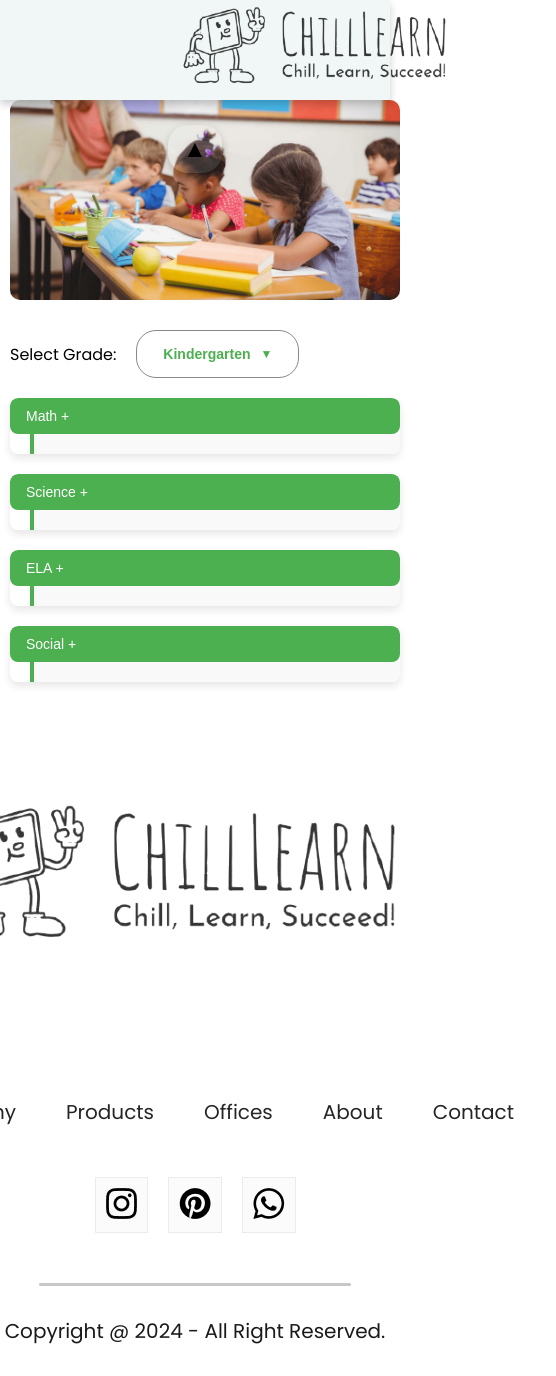
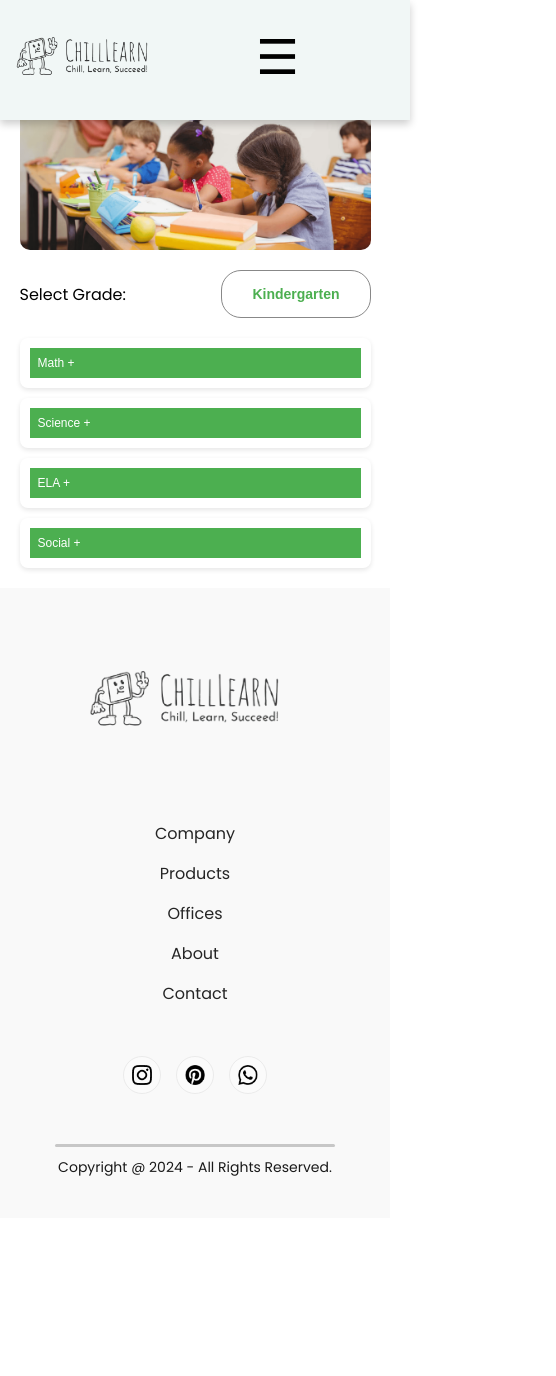
Before and after one commit to gaoaaron1/ChillLearn, a React (Create React App) app in the folder frontend/: page /grade1 in a window 390 px wide. Shown: the whole page, 556 px wide, since content can reach past the window. After the commit the page ends 1218 px from the top, so only its background shows below. Built offline with nearby package versions, Linux system fonts and the light colour scheme.

Commit message:
Added media queries for all mobile devices

```diff
--- a/frontend/src/Components/Footer/Footer.css
+++ b/frontend/src/Components/Footer/Footer.css
@@ -4,7 +4,9 @@
     justify-content: center;
     align-items: center;
     gap: 50px;
-
+    padding: 40px 20px;
+    background: #f9f9f9;
+    text-align: center;
 }
 
 .footer-logo {
@@ -13,22 +15,28 @@
     gap: 20px;
 }
 
-.footer-logo p {
-    color: #383838;
-    font-size: 46px;
-    font-weight: 700;
+.footer-logo img {
+    max-width: 500px; /* Ensure the logo resizes on smaller screens */
 }
 
 .footer-links {
     display: flex;
+    flex-wrap: wrap;
     list-style: none;
-    gap: 50px;
+    gap: 30px;
     color: #252525;
     font-size: 20px;
+    padding: 0;
+    margin: 0;
 }
 
 .footer-links li {
     cursor: pointer;
+    transition: color 0.3s ease;
+}
+
+.footer-links li:hover {
+    color: #555;
 }
 
 .footer-social-icon {
@@ -41,17 +49,25 @@
     padding-bottom: 6px;
     background: #fbfbfb;
     border: 1px solid #ebebeb;
+    border-radius: 50%;
+    display: flex;
+    justify-content: center;
+    align-items: center;
+}
+
+.footer-icons-container img {
+    width: 30px;
+    height: 30px;
 }
 
 .footer-copyright {
     display: flex;
     flex-direction: column;
     align-items: center;
-    gap: 30px;
+    gap: 10px;
     width: 100%;
-    margin-bottom: 30px;
     color: #1a1a1a;
-    font-size: 20px;
+    font-size: 16px;
 }
 
 .footer-copyright hr {
@@ -61,3 +77,49 @@
     height: 3px;
     background: #c7c7c7;
 }
+
+/* Mobile Responsiveness */
+@media (max-width: 768px) {
+    .footer-links {
+        gap: 20px;
+        font-size: 18px;
+    }
+
+    .footer-icons-container {
+        padding: 8px;
+    }
+
+    .footer-icons-container img {
+        width: 25px;
+        height: 25px;
+    }
+
+    .footer-logo img {
+        max-width: 120px;
+    }
+}
+
+@media (max-width: 480px) {
+    .footer-links {
+        flex-direction: column;
+        gap: 15px;
+        font-size: 16px;
+    }
+
+    .footer-social-icon {
+        gap: 15px;
+    }
+
+    .footer-icons-container img {
+        width: 20px;
+        height: 20px;
+    }
+
+    .footer-logo img {
+        max-width: 300px;
+    }
+
+    .footer-copyright {
+        font-size: 14px;
+    }
+}
--- a/frontend/src/Components/Footer/Footer.jsx
+++ b/frontend/src/Components/Footer/Footer.jsx
@@ -1,15 +1,15 @@
-import React from 'react'
-import './Footer.css'
-import footer_logo from '../Assets/logo2.png'
-import instagram_icon from '../Assets/instagram_icon.png'
-import pintester_icon from '../Assets/pintester_icon.png'
-import whatsapp_icon from '../Assets/whatsapp_icon.png'
+import React from 'react';
+import './Footer.css';
+import footer_logo from '../Assets/logo2.png';
+import instagram_icon from '../Assets/instagram_icon.png';
+import pintester_icon from '../Assets/pintester_icon.png';
+import whatsapp_icon from '../Assets/whatsapp_icon.png';
 
 const Footer = () => {
     return (
         <div className="footer">
             <div className="footer-logo">
-                <img src={footer_logo} alt="" />
+                <img src={footer_logo} alt="Footer Logo" />
             </div>
             <ul className="footer-links">
                 <li>Company</li>
@@ -20,21 +20,21 @@ const Footer = () => {
             </ul>
             <div className="footer-social-icon">
                 <div className="footer-icons-container">
-                    <img src={instagram_icon} alt="" />
+                    <img src={instagram_icon} alt="Instagram" />
                 </div>
                 <div className="footer-icons-container">
-                    <img src={pintester_icon} alt="" />
+                    <img src={pintester_icon} alt="Pintester" />
                 </div>
                 <div className="footer-icons-container">
-                    <img src={whatsapp_icon} alt="" />
+                    <img src={whatsapp_icon} alt="WhatsApp" />
                 </div>
             </div>
             <div className="footer-copyright">
                 <hr />
-                <p>Copyright @ 2024 - All Right Reserved.</p>
+                <p>Copyright @ 2024 - All Rights Reserved.</p>
             </div>
         </div>
-    )
-}
+    );
+};
 
-export default Footer
+export default Footer;
--- a/frontend/src/Components/Hero/Hero.css
+++ b/frontend/src/Components/Hero/Hero.css
@@ -100,3 +100,54 @@
 .start-studying-btn:hover img {
     transform: translateX(5px); /* Slightly move the arrow to the right */
 }
+
+/* Mobile Responsiveness */
+@media (max-width: 768px) {
+    .hero {
+        flex-direction: column;
+        align-items: center;
+        padding: 20px;
+    }
+
+    .hero-left {
+        padding-left: 20px;
+        text-align: center;
+    }
+
+    .hero-left h2 {
+        font-size: 24px;
+    }
+
+    .hero-left p {
+        font-size: 32px;
+    }
+
+    .hero-latest-btn {
+        width: 100%;
+        height: 60px;
+        font-size: 18px;
+    }
+
+    .hero-right {
+        margin-top: 20px;
+    }
+
+    .hero-image {
+        width: 90%;
+    }
+}
+
+@media (max-width: 480px) {
+    .hero-left p {
+        font-size: 24px;
+    }
+
+    .hero-latest-btn {
+        font-size: 16px;
+        height: 50px;
+    }
+
+    .start-studying-btn {
+        font-size: 16px;
+    }
+}
--- a/frontend/src/Components/Navbar/Navbar.css
+++ b/frontend/src/Components/Navbar/Navbar.css
@@ -1,7 +1,7 @@
 /* Sidebar2 Container */
 .sidebar2-container {
     position: relative;
-    width: 100vw;
+    width: 100%;
     height: auto;
   }
 
@@ -66,7 +66,7 @@
     justify-content: space-between; /* Evenly space items horizontally */
     height: 100%; /* Full height to fill the sidebar */
     padding: 0 100px; /* Add padding for sides */
-    margin-left: 20px; /* Add margin to the left for spacing */
+    margin-left: -125px; /* Add margin to the left for spacing */
     transition: opacity 0.3s ease; /* Smooth transition for visibility */
   }
 
@@ -242,3 +242,130 @@
   padding: 10px 0; /* Restore padding */
   margin: 10px 0; /* Restore margin */
 }
+
+.hamburger {
+  display: none;
+  font-size: 30px;
+  background: transparent;
+  border: none;
+  cursor: pointer;
+}
+
+
+
+
+/* Hide the toggle button on mobile */
+@media (max-width: 768px) {
+  .toggle-btn {
+    display: none; /* Hide the toggle button on mobile */
+  }
+
+  .nav-logo {
+    display: flex; /* Flex layout for logo */
+    align-items: left; /* Center items vertically */
+    margin: 20px 0; /* Adjust margin to reduce space */
+  }
+
+    /* Image and text styles within the logo */
+  .nav-logo img {
+    height: 125px; /* Increased size for logo image */
+    margin-right: 50px; /* Space between logo and text */
+    padding-left: -20px;
+  }
+
+
+  .hamburger {
+    display: block; /* Show hamburger menu */
+    position: absolute; /* Position the hamburger menu on top */
+    bottom: -10px; /* Adjust the position as needed */
+    left: 400px; /* Move the hamburger icon more to the left */
+    font-size: 48px; /* Make the hamburger icon smaller */
+    z-index: 1001; /* Ensure it appears above other elements */
+  }
+
+  /* Nav menu on mobile */
+  .nav-menu {
+    display: none; /* Hide menu by default */
+    position: absolute;
+    top: 70px; /* Adjust position */
+    left: 0;
+    width: 100%;
+    background-color: rgba(241,247,246,255);
+    flex-direction: column;
+    gap: 20px;
+    padding: 20px;
+    transition: all 0.3s ease;
+  }
+
+  .nav-menu.open {
+    display: flex; /* Show menu when hamburger is clicked */
+    width: 100%;
+    left: 0px;
+  }
+
+  /* Optional: Adding overlay when menu is open */
+  .navbar.open {
+    background-color: rgba(0, 0, 0, 0.7); /* Dark background behind the menu */
+    color: white;
+  }
+}
+
+
+/* Optionally add an overlay effect when menu is open */
+.navbar.open {
+  background-color: rgba(0, 0, 0, 0.7);
+  color: white;
+}
+
+
+@media (max-width: 480px) {
+  .nav-logo img {
+    height: 100px; /* Adjust logo size for smaller screens */
+    margin-right: 10px; /* Reduce spacing */
+  }
+
+  .nav-grid {
+    height: 100px;
+  }
+
+  .hamburger {
+    left: 250px; /* Align hamburger icon properly */
+    font-size: 48px; /* Smaller hamburger icon */
+    bottom: -16px;
+  }
+
+  #sidebar2 {
+    height: 0; /* Ensure sidebar starts collapsed */
+    position: fixed;
+    width: 100%; /* Full width for mobile */
+    z-index: 999;
+  }
+
+  #sidebar2.expanded {
+    height: auto; /* Expand to auto height */
+    padding: 10px; /* Provide padding for content */
+  }
+
+  /* Collapse nav-menu by default */
+  .nav-menu {
+    display: none;
+    flex-direction: column; /* Stack items vertically */
+    gap: 10px; /* Smaller gap */
+    background-color: rgba(241, 247, 246, 255); /* Background for visibility */
+    padding: 10px;
+    position: fixed; /* Fixed position for dropdown feel */
+    width: 100%; /* Full width */
+    left: 0;
+    top: 50px; /* Below the top bar */
+    z-index: 998;
+  }
+
+  /* Show nav-menu when open */
+  .nav-menu.open {
+    display: flex;
+    align-items: center;
+    width: 100%;
+    top: 100px;
+    left: -20px;
+  }
+}
--- a/frontend/src/Components/Navbar/Navbar.jsx
+++ b/frontend/src/Components/Navbar/Navbar.jsx
@@ -3,20 +3,19 @@ import './Navbar.css'; // Import CSS
 import logo from '../Assets/logo2.png';
 import cart_icon from '../Assets/cart_icon.png';
 import { Link } from 'react-router-dom';
-import { ShopContext } from '../../Context/ShopContext';
-import { useGradeContext } from '../../Context/GradeContext'; // Import the custom hook for GradeContext
+import { useGradeContext } from '../../Context/GradeContext';
 
 const Navbar = () => {
-  //======================== USE STATES ========================//
-  const { getTotalCartItems } = useContext(ShopContext);
   const [expanded, setExpanded] = useState(true); // Manage sidebar state
-
-  // Access grade context to get the selectedGrade and setSelectedGrade
+  const [menuOpen, setMenuOpen] = useState(false); // Manage mobile menu visibility
   const { selectedGrade, setSelectedGrade } = useGradeContext();
 
-  //======================== DECLARATIVE ========================//
   const toggleSidebar = () => {
     setExpanded(!expanded);
+  };
+
+  const toggleMobileMenu = () => {
+    setMenuOpen(!menuOpen); // Toggle the mobile menu
   };
 
   const scrollToElement = (targetId, offset = 50) => {
@@ -31,13 +30,11 @@ const Navbar = () => {
     }
   };
 
-  // Menu items from Navbar
   const menuItems = [
     { name: "About", path: "/about" },
     { name: "Contact Us", path: "/contact" },
   ];
 
-  // Handle grade change from navbar
   const handleGradeSelection = (grade) => {
     setSelectedGrade(grade); // Update the grade state in GradeContext
   };
@@ -45,19 +42,15 @@ const Navbar = () => {
   return (
     <div className="sidebar2-container">
       {/* Top Vertical Sidebar */}
-      <nav
-        id="sidebar2"
-        className={`sidebar2 ${expanded ? 'expanded' : ''}`}
-      >
+      <nav id="sidebar2" className={`sidebar2 ${expanded ? 'expanded' : ''}`}>
         <ul className="nav-grid">
           <div className="nav-logo">
-            {/* Make the logo clickable and navigate to the Shop (Home) page */}
             <Link to="/">
               <img src={logo} alt="Logo" />
             </Link>
           </div>
 
-          <ul className={`nav-menu`}>
+          <ul className={`nav-menu ${menuOpen ? 'open' : ''}`}>
             {menuItems.map((item) => (
               <li key={item.name}>
                 <Link to={item.path}>{item.name}</Link>
@@ -67,13 +60,7 @@ const Navbar = () => {
             <li className="dropdown">
               <Link to="/grades">
                 Grades K-12
-                <svg
-                  className="arrow"
-                  width="12"
-                  height="8"
-                  viewBox="0 0 12 8"
-                  style={{ marginLeft: '10px' }}
-                >
+                <svg className="arrow" width="12" height="8" viewBox="0 0 12 8" style={{ marginLeft: '10px' }}>
                   <path d="M0 0l6 8 6-8H0z" fill="black" />
                 </svg>
               </Link>
@@ -96,12 +83,10 @@ const Navbar = () => {
               </ul>
             </li>
           </ul>
-
-
         </ul>
       </nav>
 
-      {/* Toggle Button */}
+      {/* Toggle Button for Desktop */}
       <button
         className="toggle-btn"
         style={{ top: expanded ? '125px' : '10px' }}
@@ -109,6 +94,11 @@ const Navbar = () => {
       >
         <span id="arrow-icon">{expanded ? '▲' : '▼'}</span>
       </button>
+
+      {/* Hamburger Icon for Mobile */}
+      <button className="hamburger" onClick={toggleMobileMenu}>
+        ☰
+      </button>
     </div>
   );
 };
--- a/frontend/src/Pages/CSS/SubjectContext.css
+++ b/frontend/src/Pages/CSS/SubjectContext.css
@@ -1,89 +1,55 @@
-/* Main Container for Subject Context */
 .subject-context {
-    width: 1200px;
+    width: 90%; /* Adjusted for smaller screens */
+    max-width: 1200px;
     margin: 0 auto;
     padding: 20px;
 }
 
-/* Banner Styling */
 .subject-banner {
     display: block;
-    margin: 30px auto;
+    margin: 20px auto;
     width: 100%;
     border-radius: 10px;
     object-fit: cover;
     max-height: 300px;
 }
 
-/* Custom Grade Dropdown Styling (Enhanced) */
 .grade-selector {
     margin: 20px 0;
     display: flex;
+    flex-wrap: wrap; /* Allow wrapping for smaller screens */
     align-items: center;
-    justify-content: flex-start;
+    justify-content: space-between;
 }
 
 .shopcategory-sort {
-    display: flex;
-    align-items: center;
-    padding: 5px 10px; /* Adjusted padding */
+    position: relative;
+    padding: 5px 10px;
     border-radius: 20px;
     border: 1px solid #888;
     cursor: pointer;
     transition: background-color 0.3s;
-    position: relative;
-    width: auto;
-    margin-left: 20px; /* Added margin to move it to the right */
-}
-
-.shopcategory-sort:hover {
-    background-color: #f0f0f0;
 }
 
 .dropdown-btn {
-    background-color: transparent;
-    color: #4CAF50;
     font-size: 16px;
     padding: 10px 20px;
-    cursor: pointer;
-    border-radius: 5px;
+    background-color: transparent;
     border: none;
-    text-align: left;
-    width: auto;
+    color: #4CAF50;
     font-weight: bold;
-    transition: background-color 0.3s;
-    display: flex;
-    align-items: center;
-    justify-content: space-between; /* Align text and arrow */
-}
-
-.dropdown-btn:hover {
-    background-color: #f0f0f0;
-}
-
-.dropdown-btn::after {
-    content: '▼'; /* Arrow symbol */
-    font-size: 12px;
-    margin-left: 10px; /* Space between text and arrow */
-    color: #4CAF50;
-    transition: transform 0.3s ease;
-}
-
-.shopcategory-sort:hover .dropdown-btn::after {
-    transform: rotate(180deg); /* Rotate arrow on hover */
 }
 
 .dropdown-content {
     display: none;
     position: absolute;
-    top: 40px; /* Adjusted for spacing */
+    top: 100%;
     left: 0;
     background-color: #fff;
-    min-width: 160px;
-    box-shadow: 0px 8px 16px rgba(0, 0, 0, 0.2);
-    z-index: 1;
+    min-width: 150px;
+    box-shadow: 0px 4px 8px rgba(0, 0, 0, 0.1);
+    z-index: 10;
     border-radius: 5px;
-    transition: opacity 0.3s ease-in-out;
 }
 
 .shopcategory-sort:hover .dropdown-content {
@@ -91,86 +57,74 @@
 }
 
 .dropdown-content button {
+    padding: 10px;
+    width: 100%;
     background-color: #fff;
-    color: #444;
-    padding: 12px 16px;
+    border: none;
     text-align: left;
-    width: 100%;
-    border: none;
-    cursor: pointer;
-    transition: background-color 0.3s;
 }
 
-.dropdown-content button:hover {
-    background-color: #ddd;
-}
-
-/* Subject Expand/Collapse Styling */
 .subject-container {
-    margin-bottom: 20px;
+    margin: 10px 0;
+    padding: 10px;
     border-radius: 8px;
-    box-shadow: 0 4px 8px rgba(0, 0, 0, 0.1);
-    overflow: hidden;
+    box-shadow: 0px 2px 5px rgba(0, 0, 0, 0.1);
 }
 
 .expand-btn {
+    width: 100%;
+    text-align: left;
+    padding: 10px;
     background-color: #4CAF50;
     color: white;
-    padding: 12px 20px;
     border: none;
-    text-align: left;
-    font-size: 16px;
     cursor: pointer;
-    width: 100%;
-    transition: background-color 0.3s, transform 0.3s;
-    border-radius: 8px;
-}
-
-.expand-btn:hover {
-    background-color: #45a049;
-    transform: scale(1.05);
 }
 
 .topics {
-    margin-left: 20px;
+    margin: 10px 0;
     padding: 10px;
     background-color: #f9f9f9;
     border-left: 4px solid #4CAF50;
-    overflow: hidden;
-    max-height: 0;
-    transition: max-height 0.5s ease-out;
+    display: flex;
+    flex-wrap: wrap; /* Wrap units for smaller screens */
+    gap: 10px;
 }
 
-.topics-expanded {
-    max-height: 500px;
-    transition: max-height 0.5s ease-in;
+.unit-item {
+    padding: 5px 10px;
+    cursor: pointer;
+    background-color: white;
+    border: 1px solid #ddd;
+    border-radius: 5px;
 }
 
-.topics div {
-    padding: 8px 0;
-    cursor: pointer;
+.unit-item:hover {
+    background-color: #e0e0e0;
 }
 
-.topics div:hover {
-    text-decoration: underline;
-}
-
-/* Responsive Design */
+/* Media Queries */
 @media (max-width: 768px) {
     .subject-context {
-        width: 100%;
-        padding: 0 10px;
+        padding: 10px;
     }
-
-    .subject-banner {
-        width: 100%;
-        max-height: 200px;
+    .dropdown-btn {
+        font-size: 14px;
+    }
+    .expand-btn {
+        font-size: 14px;
     }
 }
 
 @media (max-width: 480px) {
-    .dropdown-btn, .expand-btn {
-        font-size: 14px;
-        padding: 10px 16px;
+    .subject-banner {
+        max-height: 150px;
+    }
+    .unit-item {
+        font-size: 12px;
+    }
+    .expand-btn {
+        padding: 8px;
+        font-size: 12px;
     }
 }
--- a/frontend/src/Pages/SubjectContext.jsx
+++ b/frontend/src/Pages/SubjectContext.jsx
@@ -1,42 +1,38 @@
 import React, { useState, useEffect } from 'react';
 import './CSS/SubjectContext.css';
-import { useNavigate, useParams } from 'react-router-dom'; // Import useParams
+import { useNavigate, useParams } from 'react-router-dom';
 import subjectsData from '../../src/Components/Assets/subjectsData.json';
 import { useGradeContext } from '../Context/GradeContext';
 
 const SubjectContext = (props) => {
-    const [expandedSubjects, setExpandedSubjects] = useState({
-        Math: false,
-        English: false,
-        Science: false,
-        Social: false,
-    });
-
-    const navigate = useNavigate(); // Initialize useNavigate hook for navigation
-    const { grade } = useParams(); // Use useParams hook to get the grade from URL
-
-    // Use context to get the selected grade and setSelectedGrade function
+    const [expandedSubjects, setExpandedSubjects] = useState({});
+    const navigate = useNavigate();
+    const { grade } = useParams();
     const { selectedGrade, setSelectedGrade } = useGradeContext();
 
-    // Update selected grade when the grade in the URL changes
     useEffect(() => {
-        if (grade) {
-            setSelectedGrade(grade); // Set grade from URL to context
-        }
-    }, [grade, setSelectedGrade]); // Re-run when grade changes
+        if (grade) setSelectedGrade(grade);
+    }, [grade, setSelectedGrade]);
 
-    // If selectedGrade is empty (initial load), default to "kindergarten"
     const subjects = selectedGrade ? subjectsData[selectedGrade] : subjectsData["kindergarten"];
 
-    // Handle subject and unit expansion
     const handleExpandToggle = (subject) => {
-        setExpandedSubjects({
-            ...expandedSubjects,
-            [subject]: !expandedSubjects[subject],
-        });
+        setExpandedSubjects((prevState) => ({
+            ...prevState,
+            [subject]: !prevState[subject],
+        }));
     };
 
-    // Convert grade value to a more readable format
+    const handleUnitSelection = (subject, unit) => {
+        navigate(`/questions/${selectedGrade}/${subject}/${unit}`);
+    };
+
+    const handleGradeChange = (e) => {
+        const newGrade = e.target.value;
+        setSelectedGrade(newGrade);
+        navigate(`/${newGrade}`);
+    };
+
     const getGradeName = (grade) => {
         switch (grade) {
             case 'grade1': return 'Grade 1';
@@ -46,59 +42,39 @@ const SubjectContext = (props) => {
         }
     };
 
-    // Handle unit selection and navigate to the questions page
-    const handleUnitSelection = (subject, unit) => {
-        // Navigate to the questions page with grade, subject, and unit as parameters
-        navigate(`/questions/${selectedGrade}/${subject}/${unit}`);
-    };
-
-    // Handle grade change directly from the context
-    const handleGradeChange = (e) => {
-        const newGrade = e.target.value;
-        setSelectedGrade(newGrade); // Update the selected grade in the context
-        navigate(`/${newGrade}`); // Navigate to the selected grade page
-    };
-
     return (
         <div className="subject-context">
-            <img className="subject-banner" src={props.banner} alt="" />
-
-            {/* Custom Grade Dropdown */}
+            <img className="subject-banner" src={props.banner} alt="Subject Banner" />
             <div className="grade-selector">
                 <label>Select Grade: </label>
                 <div className="shopcategory-sort">
                     <button className="dropdown-btn">
-                        {getGradeName(selectedGrade || "kindergarten")} {/* Display full grade name */}
+                        {getGradeName(selectedGrade || "kindergarten")}
                     </button>
                     <div className="dropdown-content">
-                        <button value="kindergarten" onClick={handleGradeChange}>Kindergarten</button>
-                        <button value="grade1" onClick={handleGradeChange}>Grade 1</button>
-                        <button value="grade2" onClick={handleGradeChange}>Grade 2</button>
+                        {["kindergarten", "grade1", "grade2"].map((gradeOption) => (
+                            <button key={gradeOption} value={gradeOption} onClick={handleGradeChange}>
+                                {getGradeName(gradeOption)}
+                            </button>
+                        ))}
                     </div>
                 </div>
             </div>
-
-            {/* Subject Expand/Collapse */}
             <div className="subjects">
                 {Object.keys(subjects).map((subject) => (
                     <div key={subject} className="subject-container">
-                        <button
-                            className="expand-btn"
-                            onClick={() => handleExpandToggle(subject)}
-                        >
+                        <button className="expand-btn" onClick={() => handleExpandToggle(subject)}>
                             {subject} {expandedSubjects[subject] ? '-' : '+'}
                         </button>
-                        <div className={`topics ${expandedSubjects[subject] ? 'topics-expanded' : ''}`}>
-                            {subjects[subject].map((unit, index) => (
-                                <div
-                                    key={index}
-                                    onClick={() => handleUnitSelection(subject, unit)} // Handle click and navigate to questions
-                                    className="unit-item"
-                                >
-                                    {unit}
-                                </div>
-                            ))}
-                        </div>
+                        {expandedSubjects[subject] && (
+                            <div className="topics">
+                                {subjects[subject].map((unit, index) => (
+                                    <div key={index} className="unit-item" onClick={() => handleUnitSelection(subject, unit)}>
+                                        {unit}
+                                    </div>
+                                ))}
+                            </div>
+                        )}
                     </div>
                 ))}
             </div>
```
Also changed, not shown: frontend/src/Components/NewsLetter/NewsLetter.css (+86 -11 lines).
